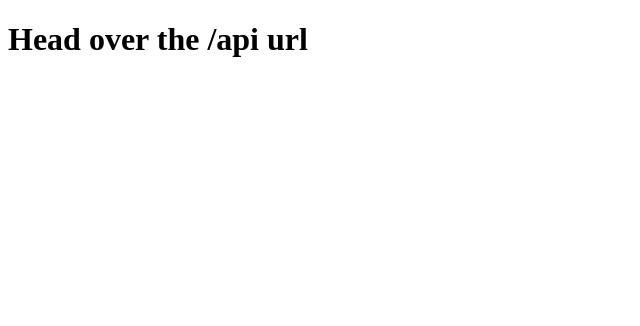
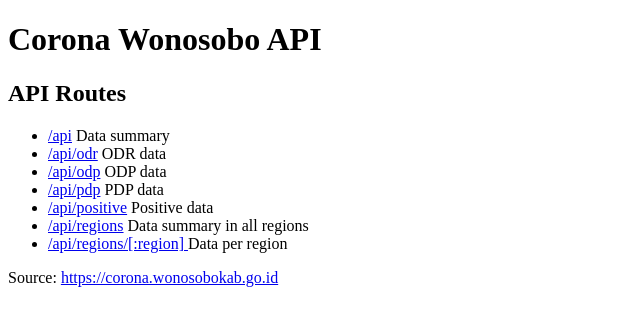
Before and after one commit to fcrezza/corona-wonosobo-api, a website: page index.html in a window 1280 px wide. Shown: the whole page, without its empty margins (0-640 px from the left). Drawn offline with Linux system fonts and the light colour scheme.

Commit message:
add html content and change detail url

```diff
--- a/index.html
+++ b/index.html
@@ -1,21 +1,71 @@
 <!DOCTYPE html>
 <html lang="en">
   <head>
-    <title>Wonosobo Covid-19 cases API</title>
+    <title>Corona Wonosobo API</title>
     <meta charset="utf-8" />
+    <meta name="robots" content="all" />
     <meta name="viewport" content="width=device-width, initial-scale=1" />
     <meta name="author" content="Anang Fachreza" />
     <meta
       name="description"
-      content="coronavirus cases data in wonosobo source from corona.wonosobokab.go.id"
+      content="Web scrapping COVID-19 data in Wonosobo"
     />
-    <meta property="og:title" content="Wonosobo Covid-19 cases API" />
-    <meta property="og:description" content="Brief description" />
-    <meta property="og:site_name" content="Your Site Name" />
+    <meta property="og:title" content="Corona Wonosobo API" />
+    <meta
+      property="og:description"
+      content="Web scrapping COVID-19 data in Wonosobo, "
+    />
+    <meta property="og:site_name" content="Corona Wonosobo API" />
     <meta name="twitter:card" content="summary_large_image" />
-    <meta name="twitter:image:alt" content="Wonosobo Covid-19 cases API" />
+    <meta name="twitter:image:alt" content="Corona Wonosobo API" />
   </head>
   <body>
-    <h1>Head over the /api url</h1>
+    <h1>Corona Wonosobo API</h1>
+    <h2>API Routes</h2>
+    <ul>
+      <li>
+        <a href="https://coronawonosobo-api.fcrezza.com/api">/api</a> Data
+        summary
+      </li>
+      <li>
+        <a href="https://coronawonosobo-api.fcrezza.com/api/odr">/api/odr</a>
+        ODR data
+      </li>
+      <li>
+        <a href="https://coronawonosobo-api.fcrezza.com/api/odp">/api/odp</a>
+        ODP data
+      </li>
+      <li>
+        <a href="https://coronawonosobo-api.fcrezza.com/api/pdp">/api/pdp</a>
+        PDP data
+      </li>
+      <li>
+        <a href="https://coronawonosobo-api.fcrezza.com/api/positive"
+          >/api/positive</a
+        >
+        Positive data
+      </li>
+      <li>
+        <a href="https://coronawonosobo-api.fcrezza.com//api/regions"
+          >/api/regions</a
+        >
+        Data summary in all regions
+      </li>
+      <li>
+        <a href="https://coronawonosobo-api.fcrezza.com/api/regions/garung "
+          >/api/regions/[:region]
+        </a>
+        Data per region
+      </li>
+    </ul>
+    <p>
+      Source:
+      <a
+        href="https://corona.wonosobokab.go.id/"
+        target="_blank"
+        rel="noopener noreferrer"
+        >https://corona.wonosobokab.go.id</a
+      >
+    </p>
   </body>
 </html>
--- a/util/index.js
+++ b/util/index.js
@@ -1,5 +1,7 @@
 const fetch = require("node-fetch")
 const $ = require("cheerio")
+
+const baseUrl = "https://coronawonosobo-api.fcrezza.com/api"
 
 export async function getHtml() {
 	const data = await fetch("https://corona.wonosobokab.go.id/")
@@ -26,7 +28,7 @@ export function getMainData(html) {
 	Array.of("odr", "odp", "pdp", "positive").forEach((name, i) => {
 		result[name] = {
 			value: parseInt(data[i].replace(",", "")),
-			detail: `/${name}`
+			detail: `${baseUrl}/${name}`
 		}
 	})
 
@@ -120,7 +122,7 @@ export function getRegions(html) {
 
 			obj[properties[i]] = $(td).text()
 		})
-		obj.detail = `/regions/${obj.name.toLowerCase().replace(" ", "")}`
+		obj.detail = `${baseUrl}/regions/${obj.name.toLowerCase().replace(" ", "")}`
 		result.push(obj)
 	})
 
```
Also changed, not shown: vercel.json (added), 1 other file.
